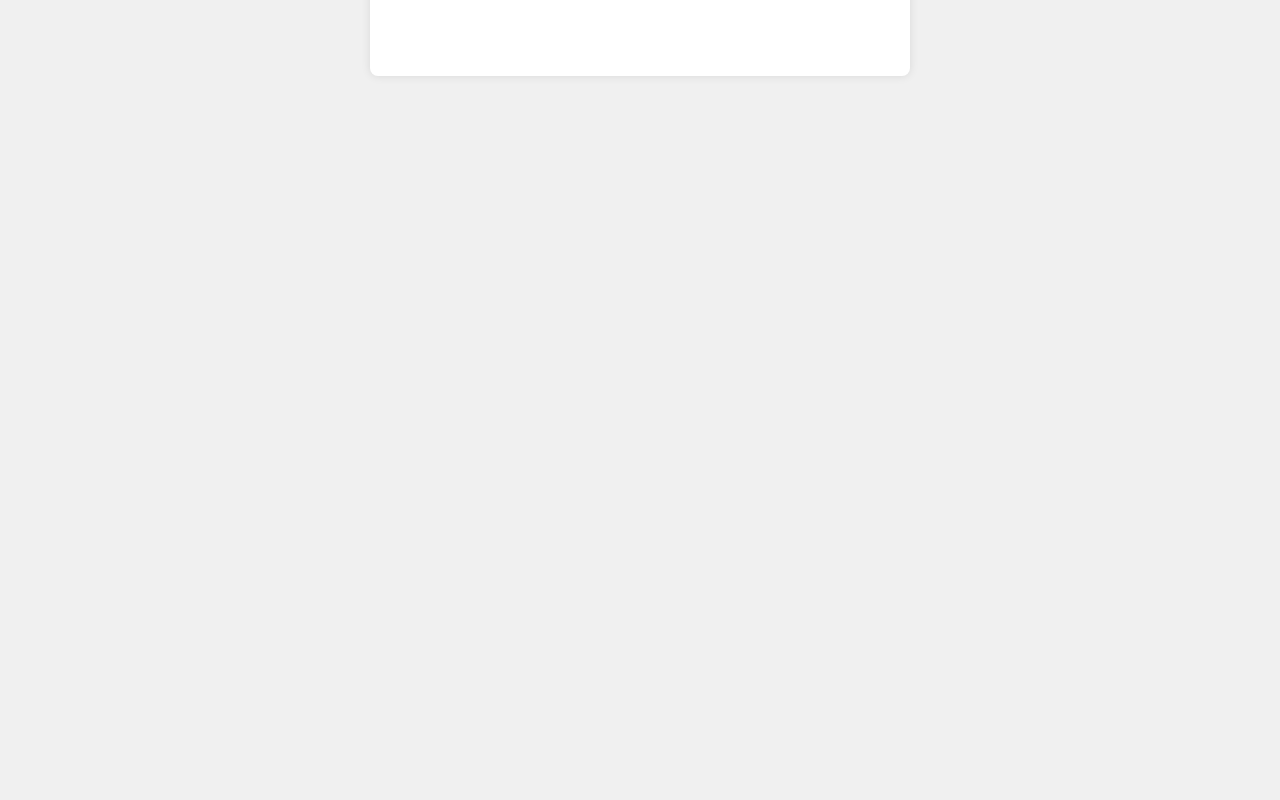
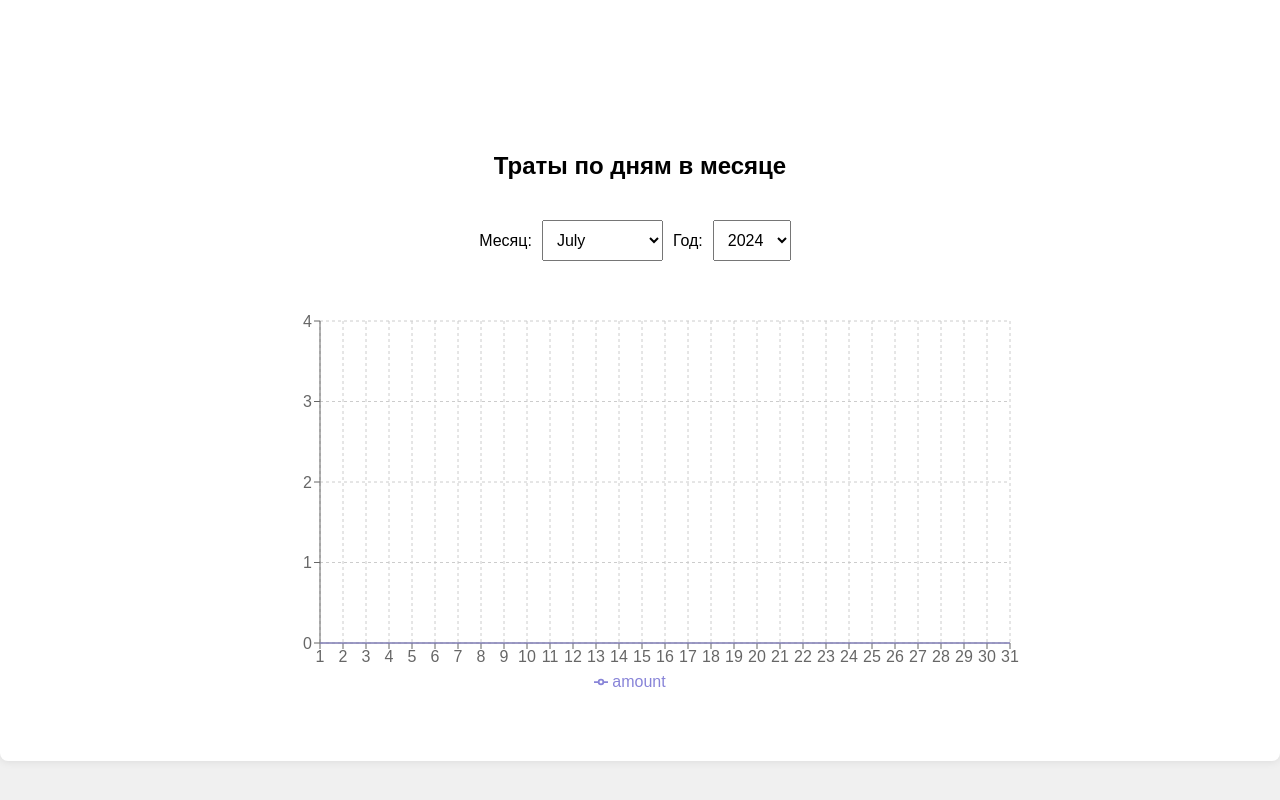
Before and after one commit to Venzelland/budget_mobile_localstorage, a React (Create React App) app: page /charts in a window 1280 px wide. Shown: the part 548-1348 px from the top of the page. Before the commit the page ends 800 px from the top, so only its background shows below. Built offline with nearby package versions, Linux system fonts and the light colour scheme.

Commit message:
add monthly chart

```diff
--- a/src/App.css
+++ b/src/App.css
@@ -6,7 +6,7 @@ body {
 }
 
 .container {
-  max-width: 500px;
+  max-width: 1500px;
   margin: 50px auto;
   padding: 20px;
   background-color: #fff;
@@ -82,3 +82,140 @@ button:hover {
   font-weight: bold;
   margin-top: 20px;
 }
+
+
+
+.budget-list {
+  display: flex;
+  flex-direction: column;
+}
+
+.budget-item {
+  display: flex;
+  justify-content: space-between;
+  align-items: center;
+  padding: 10px;
+  border-bottom: 1px solid #ddd;
+}
+
+.item-description,
+.item-amount,
+.item-date {
+  flex: 1;
+  text-align: center;
+}
+
+.item-description {
+  font-weight: bold;
+  text-align: left;
+}
+
+
+.charts-container {
+  display: flex;
+  justify-content: center;
+  align-items: center;
+  height: 100%;
+  padding: 20px;
+}
+
+.recharts-wrapper {
+  position: relative;
+  cursor: default;
+  align-items: center;
+  width: 400px;  /* Установите ширину по вашему усмотрению */
+  height: 400px; /* Установите высоту по вашему усмотрению */
+}
+
+.recharts-legend-wrapper {
+  text-align: center;
+}
+
+.charts-container {
+  display: flex;
+  flex-direction: column;
+  align-items: center;
+  padding: 20px;
+}
+
+.chart-wrapper {
+  margin: 20px;
+  width: 100%;
+  max-width: 800px;
+}
+
+.recharts-wrapper {
+  position: relative;
+  cursor: default;
+}
+
+.recharts-legend-wrapper {
+  text-align: center;
+}
+
+/* styles.css */
+.charts-container {
+  display: flex;
+  flex-direction: column;
+  align-items: center;
+  padding: 20px;
+}
+
+.chart-wrapper {
+  display: flex;
+  justify-content: center;
+  align-items: center;
+  margin: 20px;
+  width: 100%;
+  max-width: 800px;
+}
+
+.recharts-wrapper {
+  position: relative;
+  cursor: default;
+}
+
+.recharts-legend-wrapper {
+  position: absolute;
+  width: 390px;
+  height: auto;
+  left: 5px;
+  bottom: 5px;
+  text-align: center;
+}
+
+.recharts-tooltip-wrapper {
+  position: absolute;
+  pointer-events: none;
+  background: #fff;
+  border: 1px solid #ccc;
+  padding: 10px;
+  border-radius: 4px;
+}
+
+.select-container {
+  margin: 20px 0;
+  text-align: center;
+}
+
+select {
+  margin: 0 10px;
+}
+
+.plan-item {
+  display: flex; /* Используем flexbox для выравнивания */
+  flex-direction: row; /* Упорядочиваем элементы по вертикали */
+  align-items: center; /* Выравниваем все дочерние элементы по центру горизонтально */
+  text-align: center; /* Выравниваем текст внутри span по центру */
+  border: 1px solid #ccc; /* Добавляем границу для улучшения визуального восприятия */
+  border-radius: 5px; /* Добавляем скругление углов */
+
+}
+
+input[type="number"] {
+  margin: 10px 0; /* Добавляем отступы сверху и снизу */
+}
+
+button {
+  margin-top: 10px; /* Добавляем отступ сверху для кнопки */
+}
--- a/src/Budget.js
+++ b/src/Budget.js
@@ -20,11 +20,21 @@ function Budget() {
         const today = new Date().toISOString().split('T')[0];
         return today;
     });
+    const [startDate, setStartDate] = useState(() => {
+        // Устанавливаем начальную дату фильтра по умолчанию (начало месяца)
+        const today = new Date();
+        return new Date(today.getFullYear(), today.getMonth(), 1).toISOString().split('T')[0];
+    });
+    const [endDate, setEndDate] = useState(() => {
+        // Устанавливаем конечную дату фильтра по умолчанию (сегодня)
+        const today = new Date().toISOString().split('T')[0];
+        return today;
+    });
     const [budgetItems, setBudgetItems] = useState(() => {
         const savedItems = localStorage.getItem('budgetItems');
         return savedItems ? JSON.parse(savedItems) : [];
     });
-    const [filter, setFilter] = useState('all'); // all, day, week, month
+    const [filter, setFilter] = useState('custom'); // all, day, week, month, custom
 
     useEffect(() => {
         localStorage.setItem('budgetItems', JSON.stringify(budgetItems));
@@ -77,6 +87,12 @@ function Budget() {
                     return itemDate >= startOfMonth && itemDate <= now;
                 });
                 break;
+            case 'custom':
+                filteredItems = items.filter(item => {
+                    const itemDate = new Date(item.date);
+                    return itemDate >= new Date(startDate) && itemDate <= new Date(endDate);
+                });
+                break;
             default:
                 break;
         }
@@ -123,15 +139,36 @@ function Budget() {
                         <option value="day">Сегодня</option>
                         <option value="week">Неделя</option>
                         <option value="month">Месяц</option>
+                        <option value="custom">Диапазон дат</option>
                     </select>
                 </label>
             </div>
-            <div id="budget-list">
+            {filter === 'custom' && (
+                <div>
+                    <label>
+                        Начальная дата:
+                        <input
+                            type="date"
+                            value={startDate}
+                            onChange={(e) => setStartDate(e.target.value)}
+                        />
+                    </label>
+                    <label>
+                        Конечная дата:
+                        <input
+                            type="date"
+                            value={endDate}
+                            onChange={(e) => setEndDate(e.target.value)}
+                        />
+                    </label>
+                </div>
+            )}
+            <div id="budget-list" className="budget-list">
                 {filteredItems.map((item, index) => (
                     <div key={index} className="budget-item">
-                        <span>{item.description}</span>
-                        <span>{item.amount.toFixed(2)} руб.</span>
-                        <span>{new Date(item.date).toLocaleDateString()}</span>
+                        <span className="item-description">{item.description}</span>
+                        <span className="item-amount">{item.amount.toFixed(2)} руб.</span>
+                        <span className="item-date">{new Date(item.date).toLocaleDateString()}</span>
                         <button onClick={() => handleRemoveItem(index)}>Удалить</button>
                     </div>
                 ))}
--- a/src/Charts.js
+++ b/src/Charts.js
@@ -1,9 +1,32 @@
-import React from 'react';
-import { PieChart, Pie, Cell, Tooltip, Legend } from 'recharts';
+import React, { useState } from 'react';
+import { PieChart, Pie, Cell, Tooltip, Legend, LineChart, Line, XAxis, YAxis, CartesianGrid, Tooltip as LineTooltip, Legend as LineLegend, ResponsiveContainer } from 'recharts';
+
+// Helper function to get the month's days data
+const getDaysInMonthData = (data, year, month) => {
+    const daysInMonth = new Date(year, month + 1, 0).getDate();
+    const daysData = Array.from({ length: daysInMonth }, (_, i) => ({
+        day: i + 1,
+        amount: 0
+    }));
+
+    data.forEach(item => {
+        const date = new Date(item.date);
+        if (date.getFullYear() === year && date.getMonth() === month) {
+            const day = date.getDate() - 1; // Days are 0-indexed
+            daysData[day].amount += item.amount;
+        }
+    });
+
+    return daysData;
+};
 
 function Charts() {
+    const [selectedMonth, setSelectedMonth] = useState(new Date().getMonth());
+    const [selectedYear, setSelectedYear] = useState(new Date().getFullYear());
+
     const data = JSON.parse(localStorage.getItem('budgetItems')) || [];
 
+    // Grouped data for Pie Chart
     const groupedData = data.reduce((acc, item) => {
         const existing = acc.find(i => i.name === item.description);
         if (existing) {
@@ -14,12 +37,32 @@ function Charts() {
         return acc;
     }, []);
 
-    const COLORS = ['#0088FE', '#00C49F', '#FFBB28', '#FF8042', '#FF69B4', '#FFD700', '#8A2BE2', '#DC143C'];
+    // Data for Line Chart
+    const daysData = getDaysInMonthData(data, selectedYear, selectedMonth);
+
+    const COLORS = ['#0088FE', '#00C49F', '#FFBB28', '#FF8042'];
+
+    // Generate month options for the selector
+    const monthOptions = Array.from({ length: 12 }, (_, i) => {
+        const date = new Date(0, i);
+        return {
+            value: i,
+            label: date.toLocaleString('default', { month: 'long' })
+        };
+    });
+
+    // Generate year options for the selector
+    const yearOptions = Array.from({ length: 5 }, (_, i) => selectedYear - 2 + i);
 
     return (
-        <div>
+        <div className="charts-container">
             <h1>Графики по видам трат</h1>
-            <PieChart width={400} height={400}>
+
+
+
+            <div className="chart-wrapper">
+                <div className="recharts-wrapper">
+                    <PieChart width={410} height={400}>
                         <Pie
                             data={groupedData}
                             dataKey="value"
@@ -31,12 +74,66 @@ function Charts() {
                             label
                         >
                             {groupedData.map((entry, index) => (
-                        <Cell key={`cell-${index}`} fill={COLORS[index % COLORS.length]} />
+                                <Cell key={`cell-${index}`} fill={COLORS[index % COLORS.length]}/>
                             ))}
                         </Pie>
-                <Tooltip />
-                <Legend />
+                        <Tooltip/>
+                        <Legend/>
                     </PieChart>
+                </div>
+            </div>
+            <h2>Траты по дням в месяце</h2>
+            {/* Select month and year */}
+            <div className="select-container">
+                <label>
+                    Месяц:
+                    <select
+                        value={selectedMonth}
+                        onChange={(e) => setSelectedMonth(Number(e.target.value))}
+                    >
+                        {monthOptions.map((option) => (
+                            <option key={option.value} value={option.value}>
+                                {option.label}
+                            </option>
+                        ))}
+                    </select>
+                </label>
+
+                <label>
+                    Год:
+                    <select
+                        value={selectedYear}
+                        onChange={(e) => setSelectedYear(Number(e.target.value))}
+                    >
+                        {yearOptions.map((year) => (
+                            <option key={year} value={year}>
+                                {year}
+                            </option>
+                        ))}
+                    </select>
+                </label>
+            </div>
+            <div className="chart-wrapper">
+
+                <ResponsiveContainer width="100%" height={400}>
+                    <LineChart
+                        data={daysData}
+                        margin={{top: 20, right: 30, left: 20, bottom: 10}}
+                    >
+                        <CartesianGrid strokeDasharray="3 3"/>
+                        <XAxis dataKey="day"/>
+                        <YAxis/>
+                        <Line
+                            type="monotone"
+                            dataKey="amount"
+                            stroke="#8884d8"
+                            dot={false}
+                        />
+                        <LineTooltip/>
+                        <LineLegend/>
+                    </LineChart>
+                </ResponsiveContainer>
+            </div>
         </div>
     );
 }
```
Lines whose indentation alone changed are shown as unchanged.
